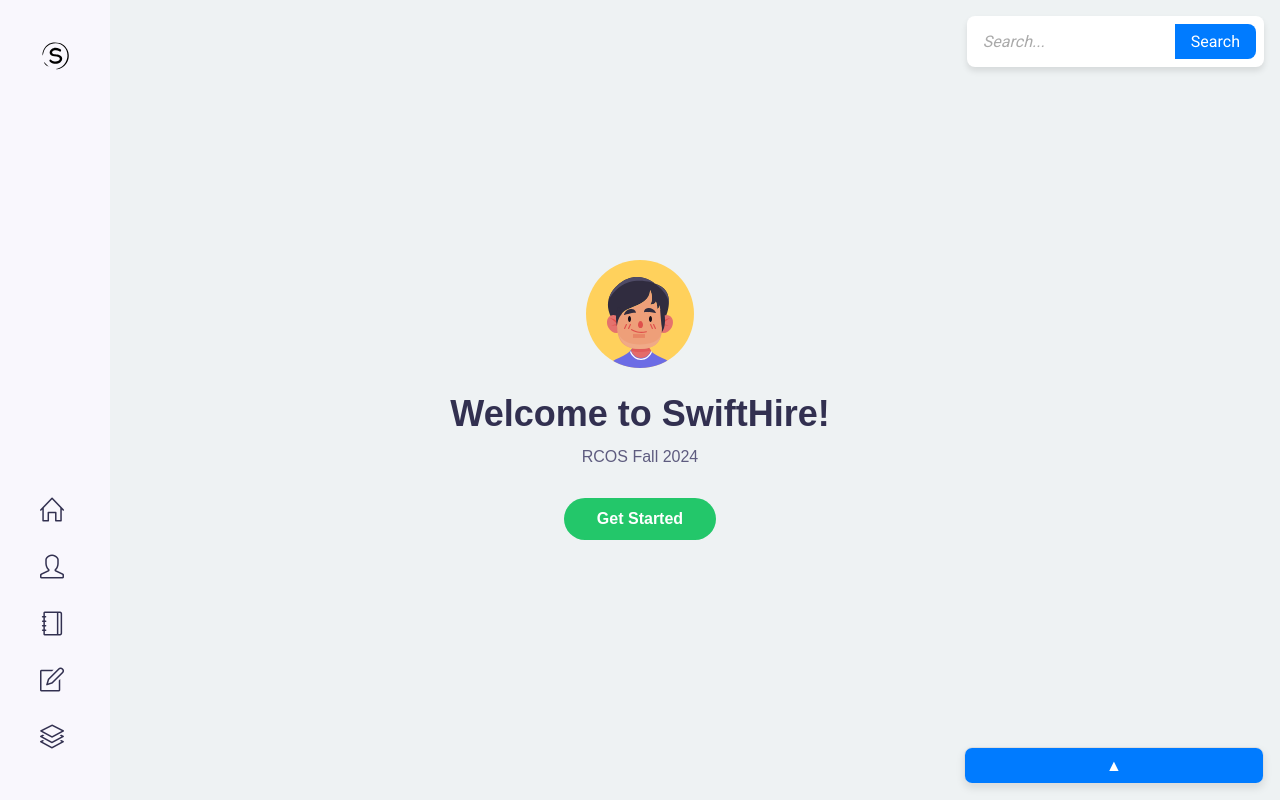
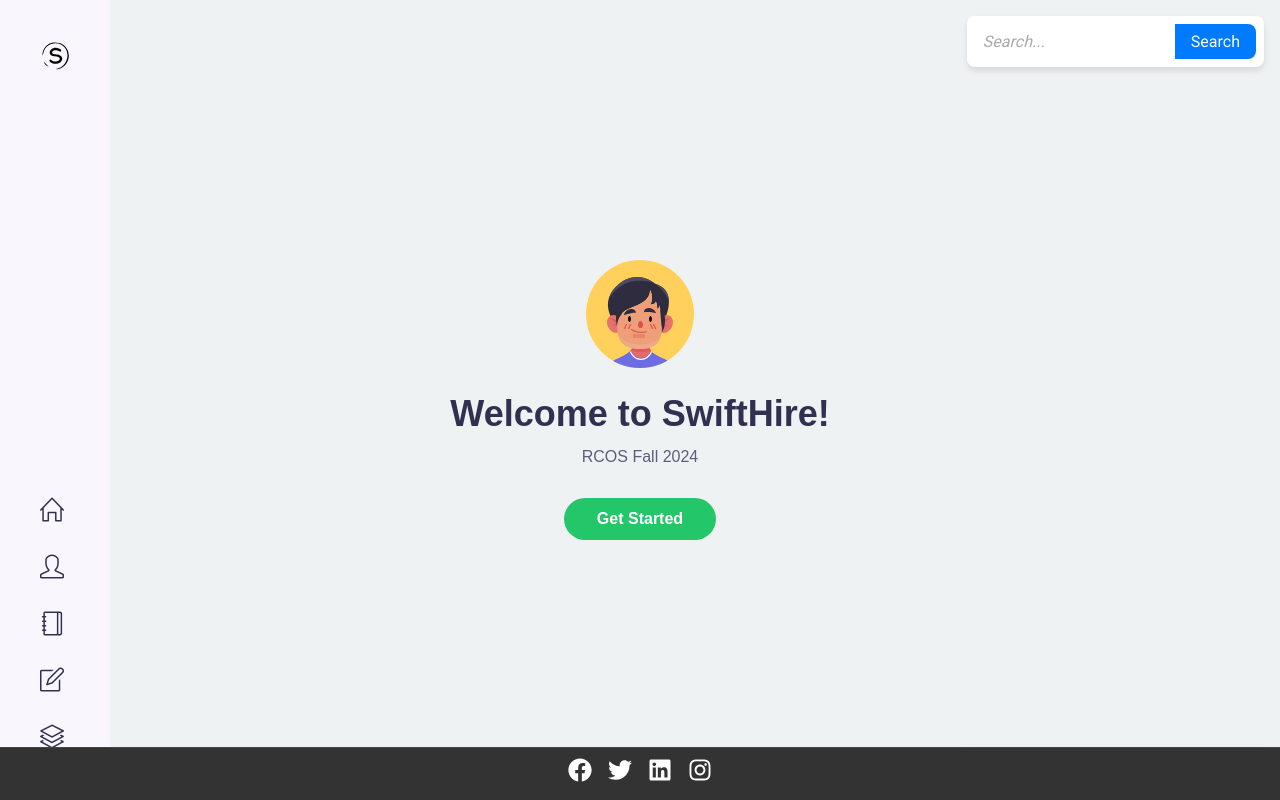
Before and after one commit to dhanush427/SwiftHire, a React (Create React App) app in the folder my-app/: page / in a window 1280 px wide. Shown: the top 800 px of the page. Built offline with nearby package versions, Linux system fonts and the light colour scheme.

Commit message:
added social media icons at the bottom

```diff
--- a/my-app/package.json
+++ b/my-app/package.json
@@ -11,6 +11,7 @@
     "jsonwebtoken": "^9.0.2",
     "react": "^18.3.1",
     "react-dom": "^18.3.1",
+    "react-icons": "^5.3.0",
     "react-router-dom": "^6.28.0",
     "react-scripts": "^5.0.1",
     "web-vitals": "^2.1.4"
--- a/my-app/src/App.js
+++ b/my-app/src/App.js
@@ -11,6 +11,7 @@
 import Notification from './components/noti/Notification';
 
 import ResumeSection from './components/ResumeSection/ResumeSection';
+import Social from './components/social/Social';
 import JobPost from './pages/postJob';
 import UserProfile from './pages/userProfile';
 
@@ -27,6 +28,7 @@
       <Notification />
       <ResumeSection />
       <Services />
+      <Social />
       {/* <UserProfile /> */}
     </main>
     {/* <Router>
--- /dev/null
+++ b/my-app/src/components/social/Social.jsx
@@ -0,0 +1,34 @@
+import React from "react";
+import { FaFacebook, FaTwitter, FaLinkedin, FaInstagram } from "react-icons/fa";
+import './social.css';
+
+function SocialMediaLinks() {
+  return (
+    <div className="social-media-container">
+      <ul className="social-media-list">
+        <li>
+          <a href="https://www.facebook.com" target="_blank" rel="noopener noreferrer">
+            <FaFacebook className="social-icon" />
+          </a>
+        </li>
+        <li>
+          <a href="https://www.twitter.com" target="_blank" rel="noopener noreferrer">
+            <FaTwitter className="social-icon" />
+          </a>
+        </li>
+        <li>
+          <a href="https://www.linkedin.com" target="_blank" rel="noopener noreferrer">
+            <FaLinkedin className="social-icon" />
+          </a>
+        </li>
+        <li>
+          <a href="https://www.instagram.com" target="_blank" rel="noopener noreferrer">
+            <FaInstagram className="social-icon" />
+          </a>
+        </li>
+      </ul>
+    </div>
+  );
+}
+
+export default SocialMediaLinks;
--- /dev/null
+++ b/my-app/src/components/social/social.css
@@ -0,0 +1,42 @@
+/* Social Media Links Container */
+.social-media-container {
+    position: fixed;
+    bottom: 0;
+    left: 50%;
+    transform: translateX(-50%);
+    padding: 10px 0;
+    background-color: #333;
+    border-top: 1px solid #444;
+    width: 100%;
+    text-align: center;
+    z-index: 1000;
+  }
+
+  /* List Style */
+  .social-media-list {
+    list-style: none;
+    margin: 0;
+    padding: 0;
+    display: flex;
+    justify-content: center;
+    gap: 1rem;
+  }
+
+  /* Social Media Icon Style */
+  .social-media-list li {
+    display: inline-block;
+  }
+
+  .social-icon {
+    font-size: 1.5rem;
+    color: white;
+    transition: color 0.3s ease;
+  }
+
+  .social-icon:hover {
+    color: #00aaff; /* Color for hover effect */
+  }
+
+  .social-media-list a {
+    text-decoration: none;
+  }
```
Also changed, not shown: 1 other file (tests, documents, lock files or other folders).
